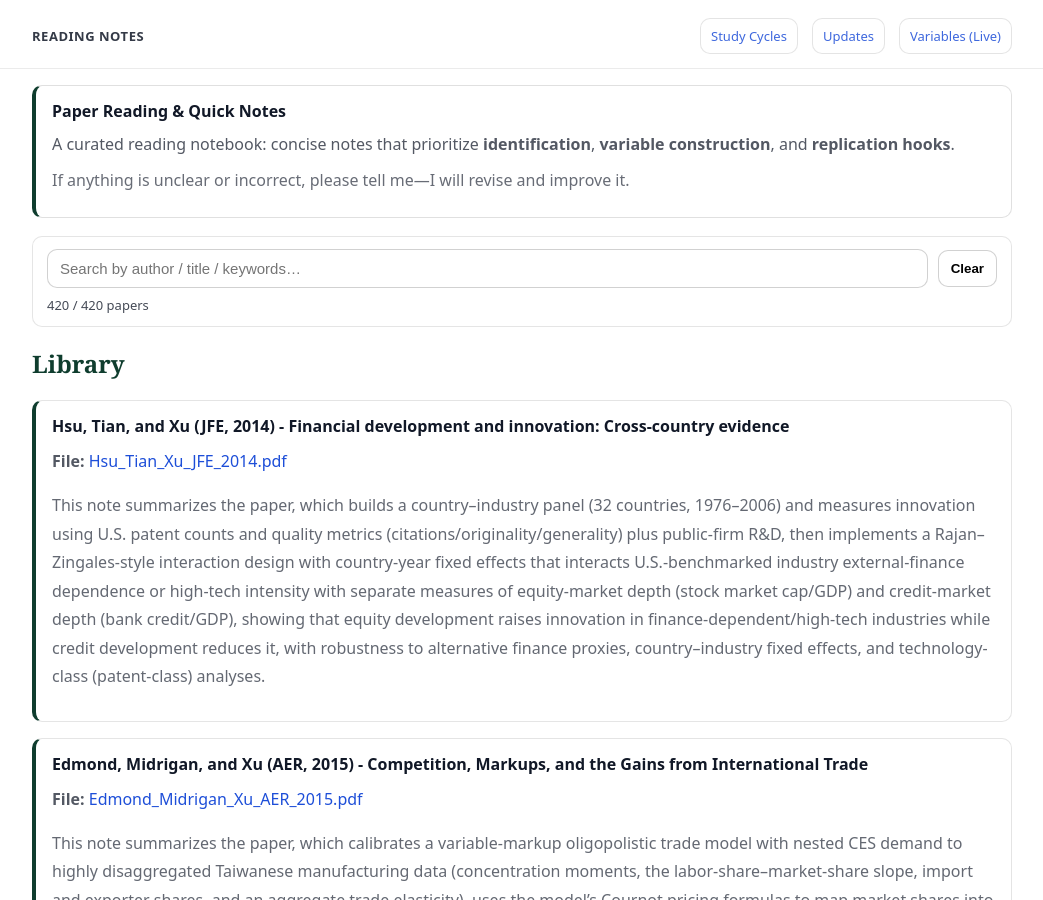
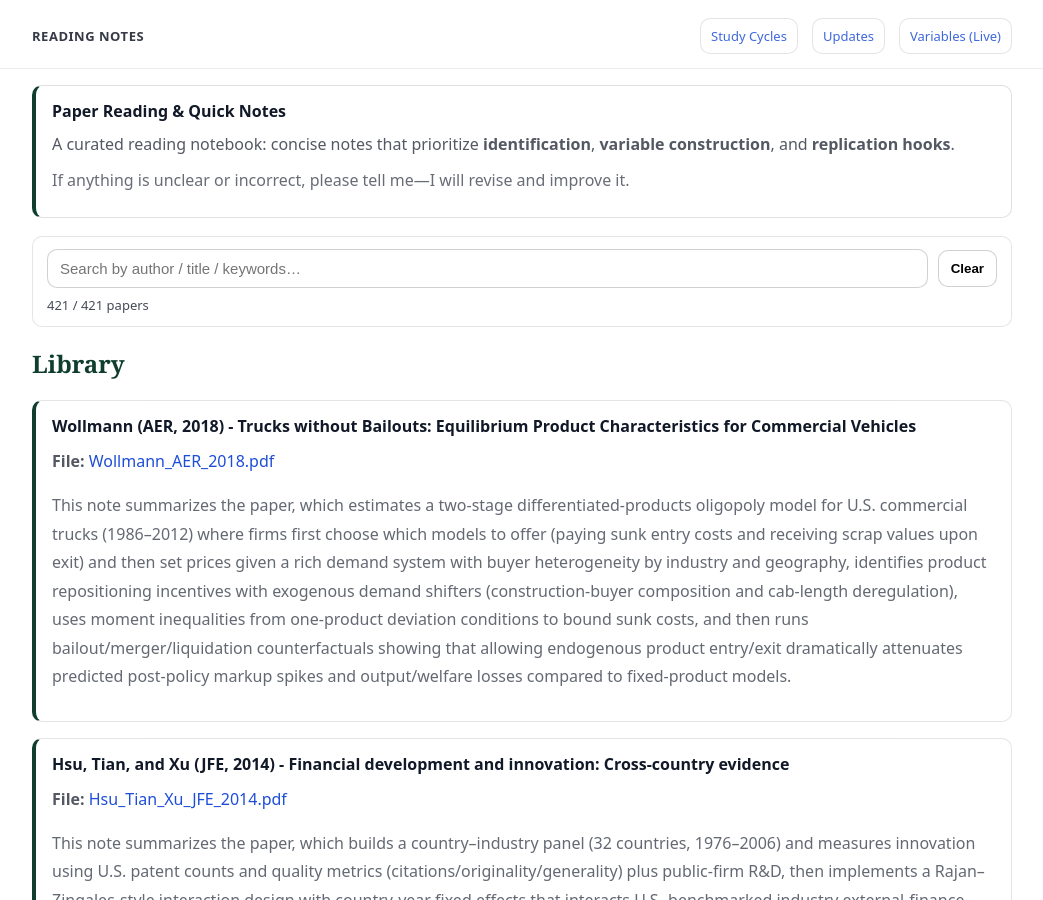
Before and after one commit to yaxinzn/study-archive, a Jekyll site: the page built from reading/index.md, in a window 1280 px wide and 900 px high. Shown: the whole window, without its empty margins (118-1161 px from the left). Built offline with Jekyll 4.4.1, drawn with Linux system fonts in a browser that asks for light colours.

Commit message:
Reading: add/update Wollmann_AER_2018.pdf

```diff
--- a/_data/reading.yml
+++ b/_data/reading.yml
@@ -1,3 +1,7 @@
+- title: "Wollmann (AER, 2018) - Trucks without Bailouts: Equilibrium Product Characteristics for Commercial Vehicles"
+  file: "Wollmann_AER_2018.pdf"
+  desc: "This note summarizes the paper, which estimates a two-stage differentiated-products oligopoly model for U.S. commercial trucks (1986–2012) where firms first choose which models to offer (paying sunk entry costs and receiving scrap values upon exit) and then set prices given a rich demand system with buyer heterogeneity by industry and geography, identifies product repositioning incentives with exogenous demand shifters (construction-buyer composition and cab-length deregulation), uses moment inequalities from one-product deviation conditions to bound sunk costs, and then runs bailout/merger/liquidation counterfactuals showing that allowing endogenous product entry/exit dramatically attenuates predicted post-policy markup spikes and output/welfare losses compared to fixed-product models."
+
 - title: "Hsu, Tian, and Xu (JFE, 2014) - Financial development and innovation: Cross-country evidence"
   file: "Hsu_Tian_Xu_JFE_2014.pdf"
   desc: "This note summarizes the paper, which builds a country–industry panel (32 countries, 1976–2006) and measures innovation using U.S. patent counts and quality metrics (citations/originality/generality) plus public-firm R&D, then implements a Rajan–Zingales-style interaction design with country-year fixed effects that interacts U.S.-benchmarked industry external-finance dependence or high-tech intensity with separate measures of equity-market depth (stock market cap/GDP) and credit-market depth (bank credit/GDP), showing that equity development raises innovation in finance-dependent/high-tech industries while credit development reduces it, with robustness to alternative finance proxies, country–industry fixed effects, and technology-class (patent-class) analyses."
```
Also changed, not shown: 1 other file.
